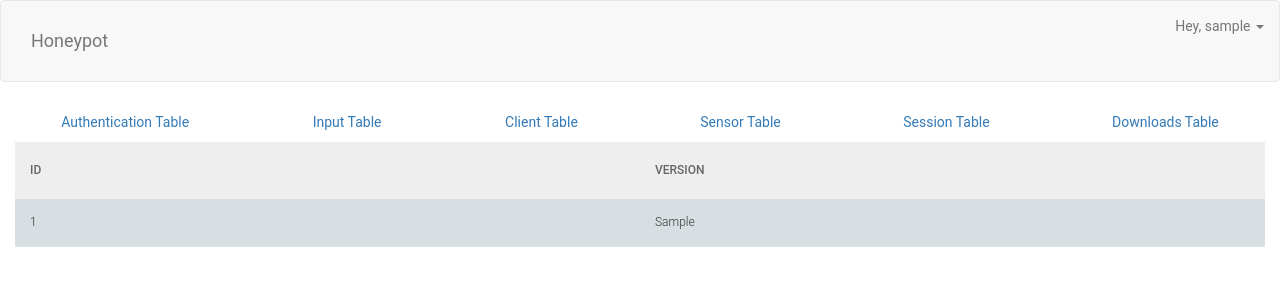
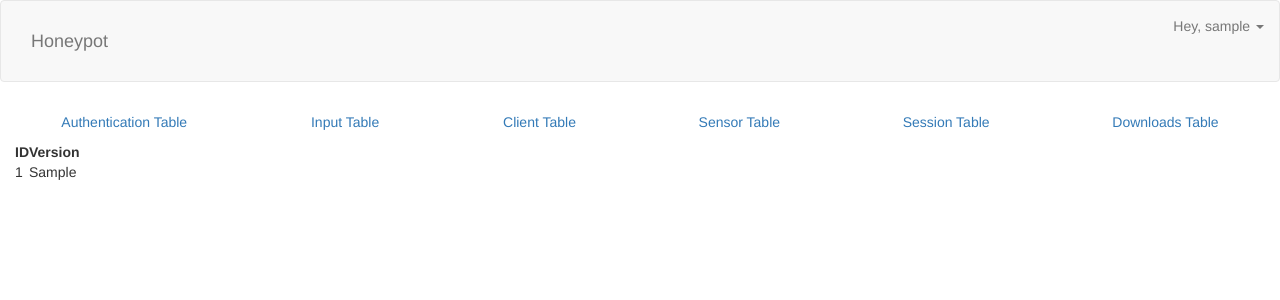
Before and after one commit to Gahan9/sinh_alpha, a Django app: page /client in a window 1280 px wide. Shown: the top 300 px of the page. Run offline with Django 3.2, Linux system fonts and the light colour scheme; the visitor is signed in with stand-in values (Sample User, id 1); tables that the repository leaves empty hold one stand-in row (values such as "Sample post"); data that the repository does not hold is empty; some libraries are stand-ins or nearby versions.

Commit message:
removed unnecessary CSS

```diff
--- a/honeyweb/templates/base.html
+++ b/honeyweb/templates/base.html
@@ -15,7 +15,8 @@
     <link rel="stylesheet" type="text/css" href="{% static 'css/toastr.css' %}" >
     <link rel="stylesheet" type="text/css" href="{% static 'css/custom.css' %}" />
     <link rel="stylesheet" type="text/css" href="{% static 'css/bootstrap-datepicker.css' %}" />
-    <link href="{% static 'css/table.css' %}" rel="stylesheet">
+{#    <link rel="stylesheet" href="{% static 'django_tables2/themes/paleblue/css/screen.css' %}" />#}
+{#    <link href="{% static 'css/table.css' %}" rel="stylesheet">#}
 
 </head>
 
@@ -68,6 +69,7 @@
             $("td").hover(
               function () {
                 $(this).addClass("scroll");
+
               },
               function () {
                 $(this).removeClass("scroll");
```
